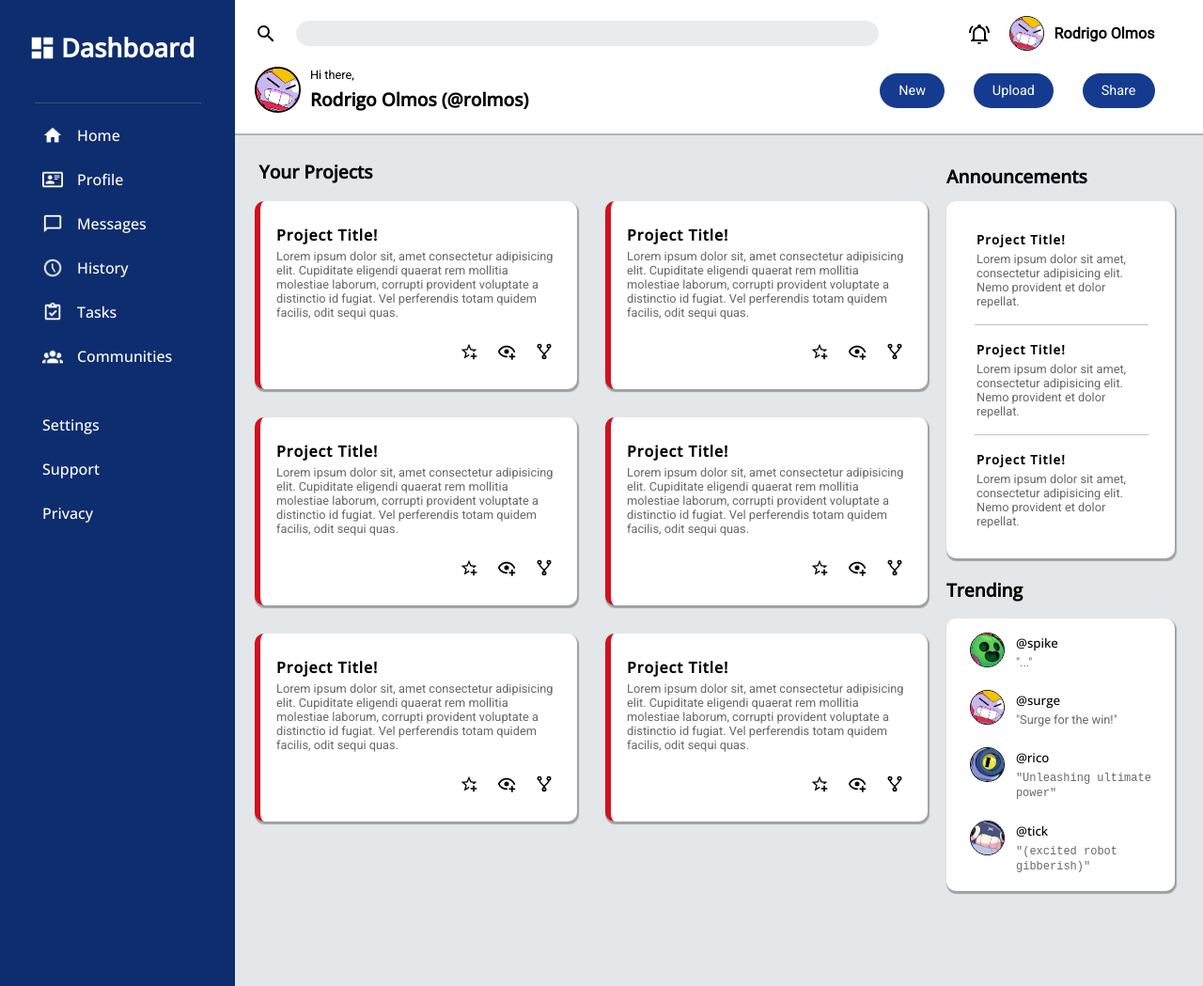
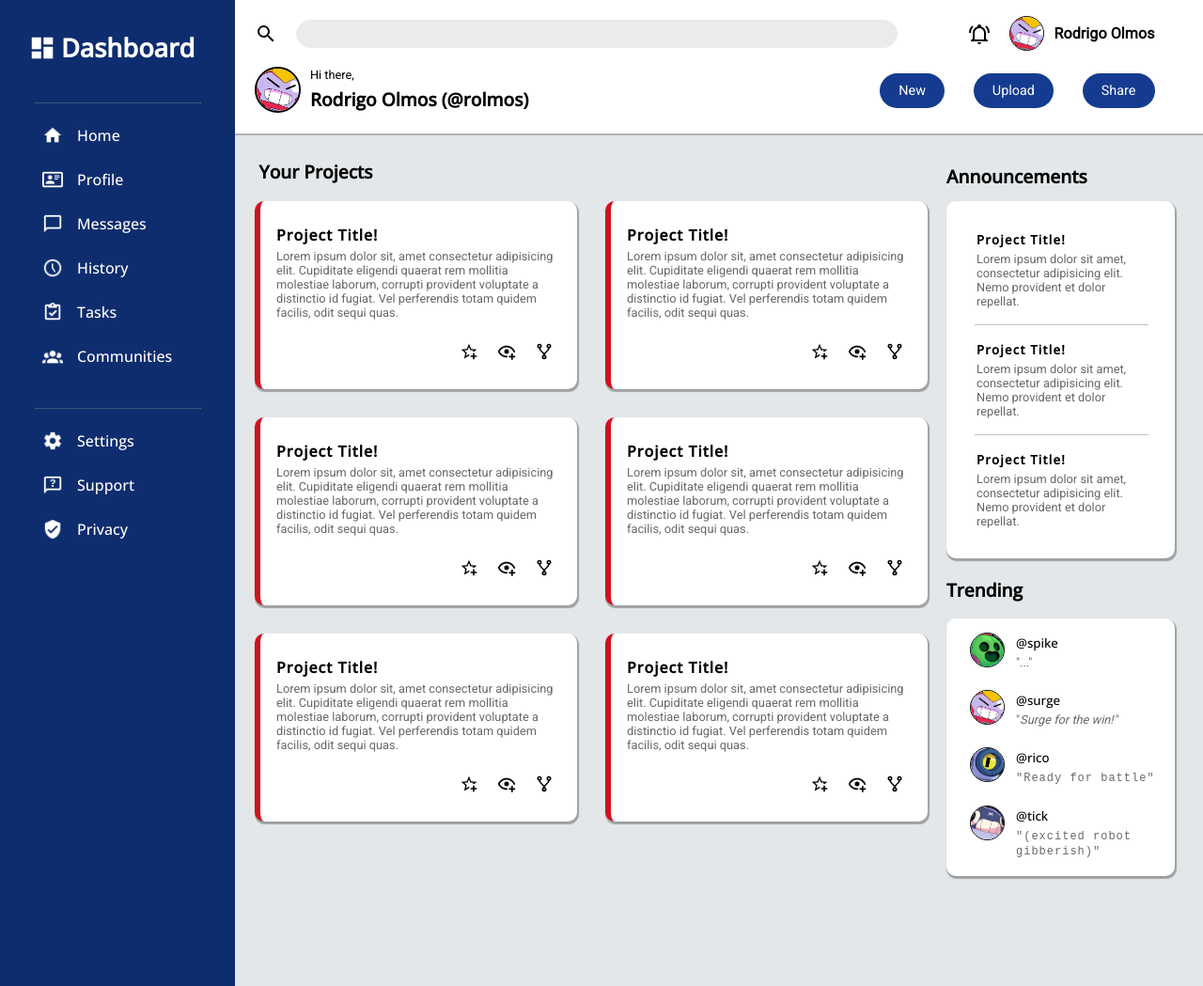
Before and after one commit to RoyV5/Dashboard, a plain HTML site: page index.html in a window 1280 px wide. Shown: the whole page at 94% size. Drawn offline with nearby package versions, Linux system fonts and the light colour scheme.

Commit message:
Finishing details, final Dashboard project

```diff
--- a/index.html
+++ b/index.html
@@ -47,11 +47,12 @@
                     <li><img src="Icons\account-group.png" alt=""><a href="">Communities</a></li>
                 </ul>
             </nav>
+            <hr>
             <div class="branding">
                 <ul>
-                    <li><a href="">Settings</a></li>
-                    <li><a href="">Support</a></li>
-                    <li><a href="">Privacy</a></li>
+                    <li><img src="Icons\cog.png" alt=""><a href="">Settings</a></li>
+                    <li><img src="Icons\message-question-outline.png" alt=""><a href="">Support</a></li>
+                    <li><img src="Icons\shield-check.png" alt=""><a href="">Privacy</a></li>
                 </ul>
             </div>
         </div>
@@ -140,14 +141,14 @@
                         <img src="Icons\Surge.png" alt="">
                         <div class="user-description">
                             <h5>@surge</h5>
-                            <p>"Surge for the win!"</p>
+                            <p>"<i>Surge for the win!"</i></p>
                         </div>
                     </div>
                     <div class="trending-profile">
                         <img src="Icons\Rico.png" alt="">
                         <div class="user-description">
                             <h5>@rico</h5>
-                            <p><code>"Unleashing ultimate power"</code></p>
+                            <p><code>"Ready for battle"</code></p>
                         </div>
                     </div>
                     <div class="trending-profile">
--- a/style.css
+++ b/style.css
@@ -151,7 +151,8 @@ header {
     background-color: #eaebec;
     align-self: center;
     width: max(450px, 60%);
-    padding: 5px 0px 5px 0px;
+    padding: 5px 5px 5px 15px;
+    font-family: 'Open Sans', sans-serif;
     margin-right: 10px;
     will-change: border;
     transition: border 250ms;
@@ -161,6 +162,7 @@ header {
 .searchbar input:active,
 .searchbar input:focus {
     border: #194AB3 solid 2px;
+    outline: none;
 }
 
 .searchbar p {
@@ -169,12 +171,16 @@ header {
     letter-spacing: 0.1px;
     white-space: nowrap;
     will-change: color;
-    transition: color 150ms;
+    transition: color 100ms;
 }
 
 .searchbar p:hover {
     color:#D0121F;
     cursor: pointer;
+}
+
+.searchbar p:active {
+    color: #FECB00;
 }
 
 
@@ -225,6 +231,10 @@ header {
 .profile h4:hover {
     color:#D0121F;
     cursor: pointer;
+}
+
+.profile h4:active {
+    color: #FECB00;
 }
 
 
@@ -486,4 +496,5 @@ header {
 .trending-profile code {
     font-family: monospace;
     font-size: 12px;
+    letter-spacing: 1px;
 }
```
Also changed, not shown: Icons/cog.png (added), Icons/message-question-outline.png (added), Icons/shield-check.png (added).
